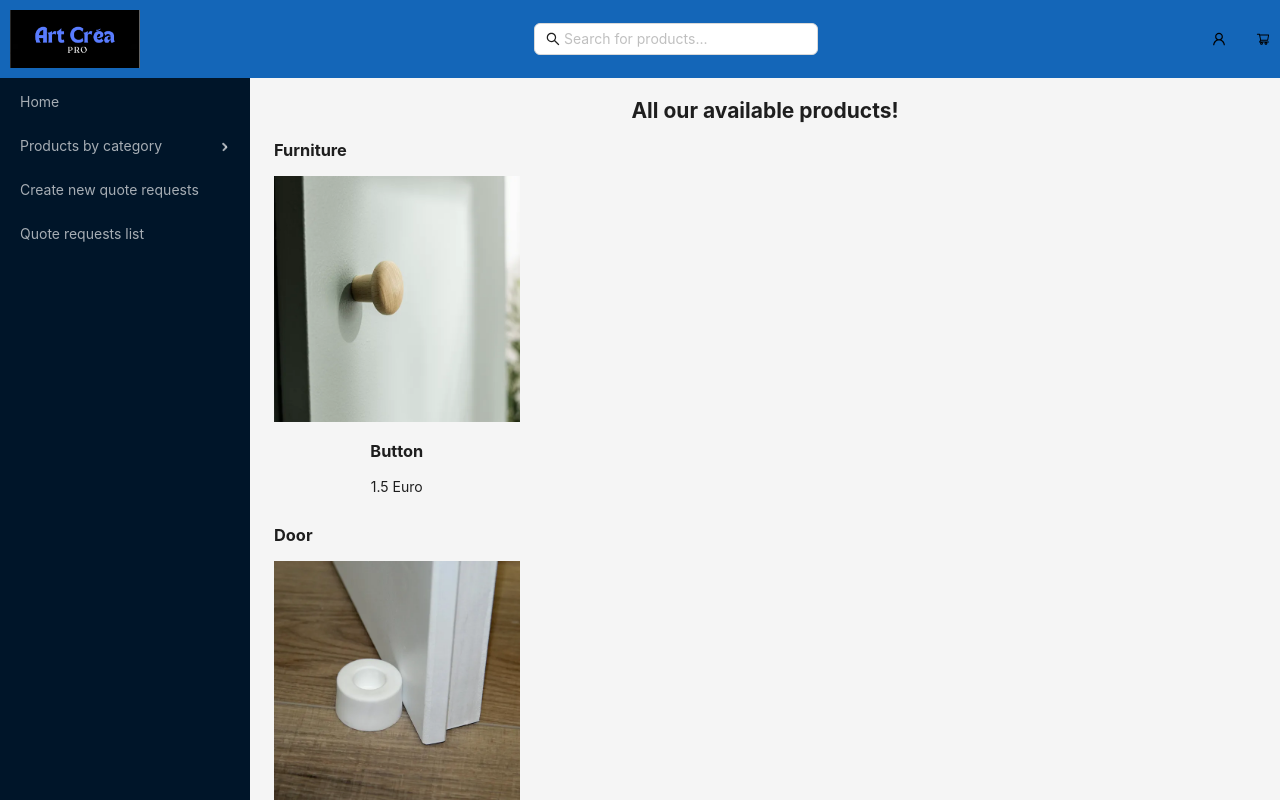
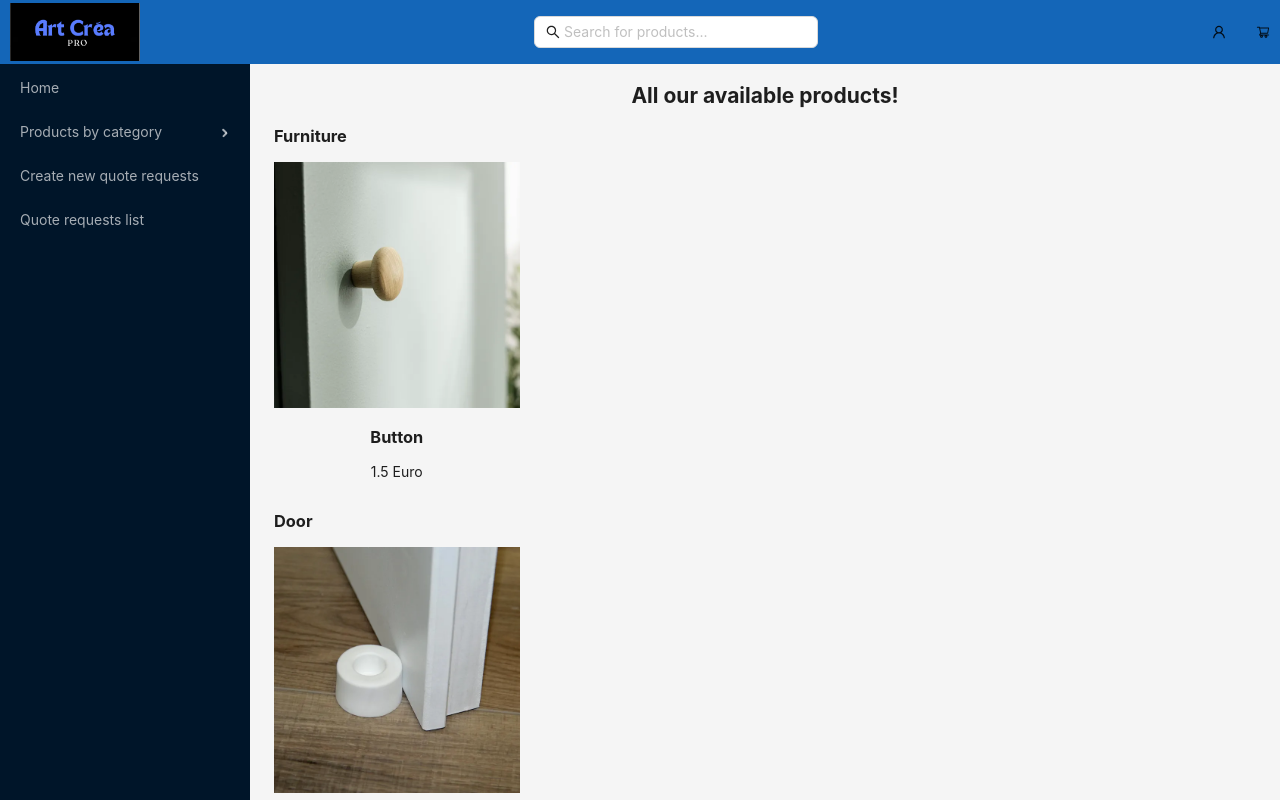
Before and after one commit to Sarrabah/RNCP_Project, a React (Create React App) app in the folder frontend/: page /homepage in a window 1280 px wide. Shown: the top 800 px of the page. Built offline with nearby package versions, Linux system fonts and the light colour scheme.

Commit message:
fix: Use Header component

```diff
--- a/frontend/src/components/NavBar.tsx
+++ b/frontend/src/components/NavBar.tsx
@@ -3,17 +3,18 @@ import SearchBar from './SearchBar';
 import { ShoppingCartOutlined, UserOutlined } from '@ant-design/icons';
 import '../styles/Homepage.css';
 import artcreapro from '../assets/art-crea-pro.png';
+import { Header } from 'antd/es/layout/layout';
 
 const NavBar: React.FC = () => {
   return (
-    <div className="navbar">
+    <Header className="navbar">
       <img src={artcreapro} alt="Brand" className="logo" />
       <SearchBar />
       <div className="icons">
         <UserOutlined />
         <ShoppingCartOutlined />
       </div>
-    </div>
+    </Header>
   );
 };
 export default NavBar;
```
